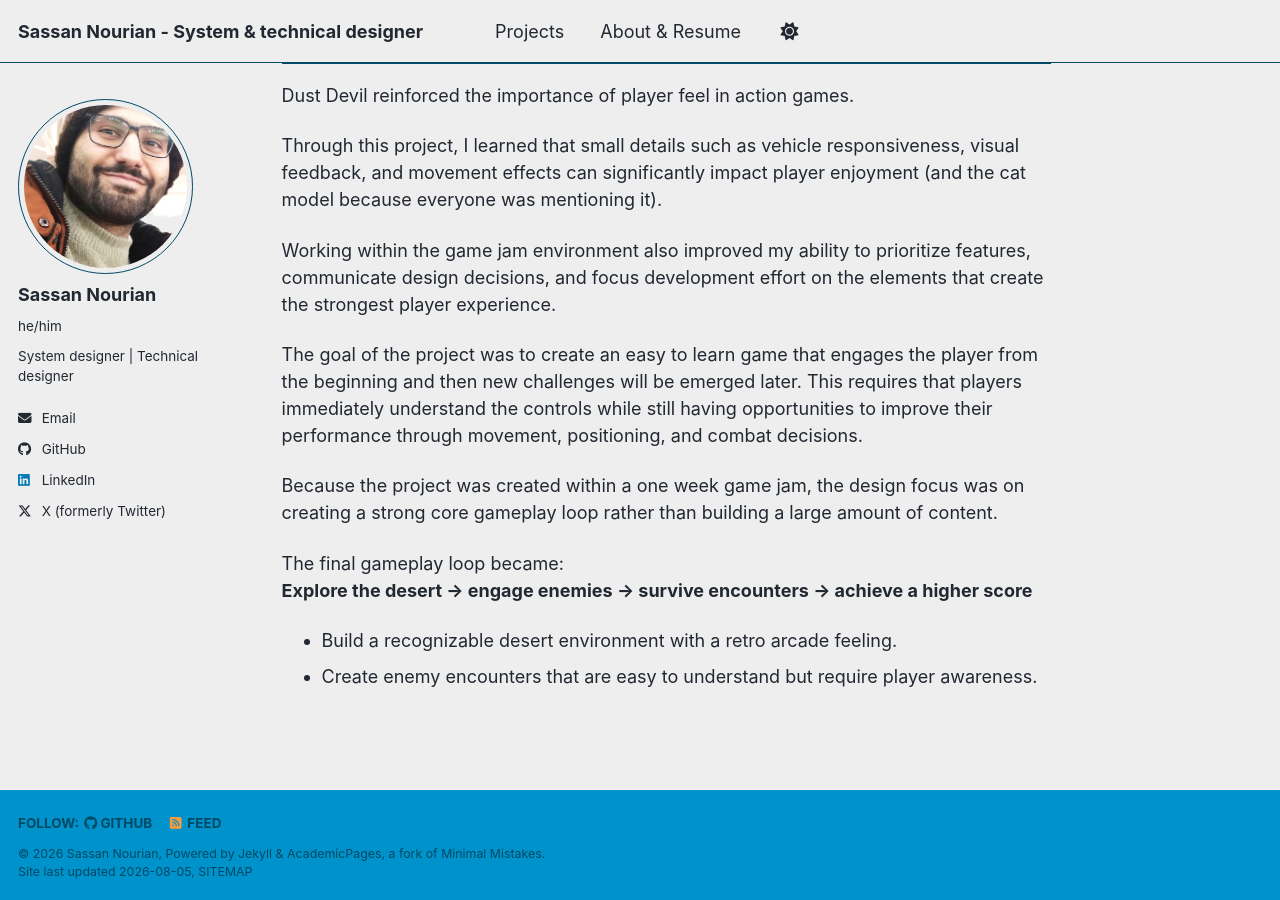
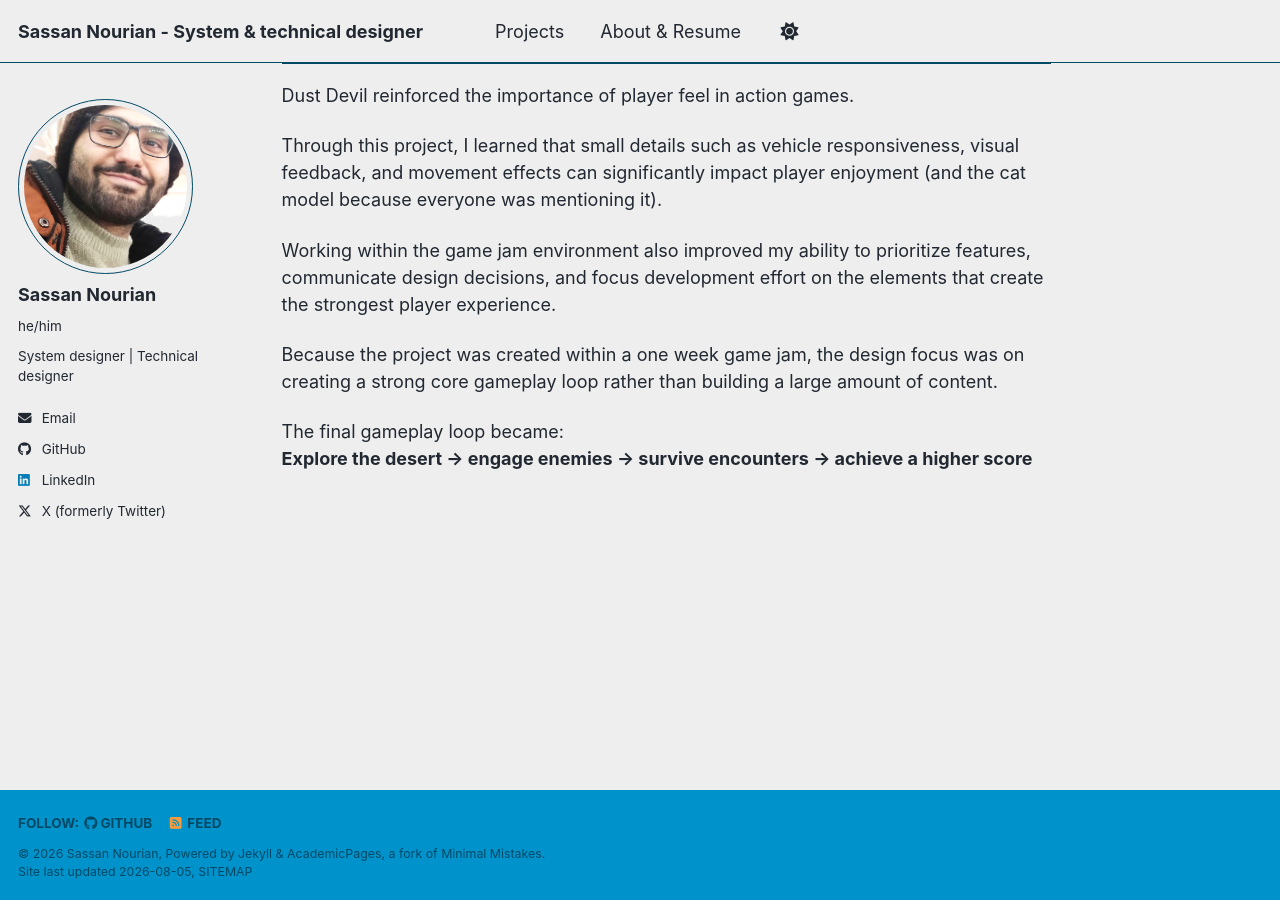
Before and after one commit to SassanTheDev/SassanTheDev.github.io, a Jekyll site: the page built from _pages/dust-devil.md, in a window 1280 px wide and 900 px high, scrolled down 6562 px. Built offline with Jekyll 4.4.1, drawn with Linux system fonts in a browser that asks for light colours; a style sheet for code colours, icons or effects is not loaded; some of the changed text lies outside the part shown.

Commit message:
updade dust devil

```diff
--- a/_pages/dust-devil.md
+++ b/_pages/dust-devil.md
@@ -24,8 +24,8 @@
 My contributions included:
 
 * Designing vehicle navigation system.
+* Designing enemy vehicle.
 * Designing infantry enemy.
-* Designing enemy vehicle.
 * Designing UI/UX elements.
 * Designing the desert level.
 * Creating and maintaining the Game Design Document.
@@ -50,13 +50,13 @@
 
 I tested all available car models but none of them met our desired results. They weren't responsive enough, drifting didn't feel enjoyable, jumping off the dunes felt heavy. I realized that if I adjusted the vehicle behavior to better match an arcade experience, we can still use this plugin and achieve the desired result and save ourselves a lot of time.
 
+![vehicle navigation balance editor](/images/dust-devil/vehicle-navigation-system-balance-editor.png)
+
 ## Designing and balancing new navigation system
 
 By looking at famous twin stick shooter games such as PAKO 2, and through iteration by tweaking differnt variables I found the best values for each one:
 
-![vehicle-navigation-balance-spreadsheet](/images/dust-devil/vehicle-navigation-system-balance-spreadsheet.png)
-
-![vehicle-navigation-balance-editor](/images/dust-devil/vehicle-navigation-system-balance-editor.png)
+![vehicle navigation balance spreadsheet](/images/dust-devil/vehicle-navigation-system-balance-spreadsheet.png)
 
 Additional effects were added to improve player feedback:
 
@@ -172,13 +172,8 @@
 
 
 
-The goal of the project was to create an easy to learn game that engages the player from the beginning and then new challenges will be emerged later. This requires that players immediately understand the controls while still having opportunities to improve their performance through movement, positioning, and combat decisions.
 
 Because the project was created within a one week game jam, the design focus was on creating a strong core gameplay loop rather than building a large amount of content.
 
 The final gameplay loop became:
 **Explore the desert → engage enemies → survive encounters → achieve a higher score**
-
-
-* Build a recognizable desert environment with a retro arcade feeling.
-* Create enemy encounters that are easy to understand but require player awareness.
```
Also changed, not shown: images/dust-devil/vehicle-navigation-system-balance-spreadsheet.png.
